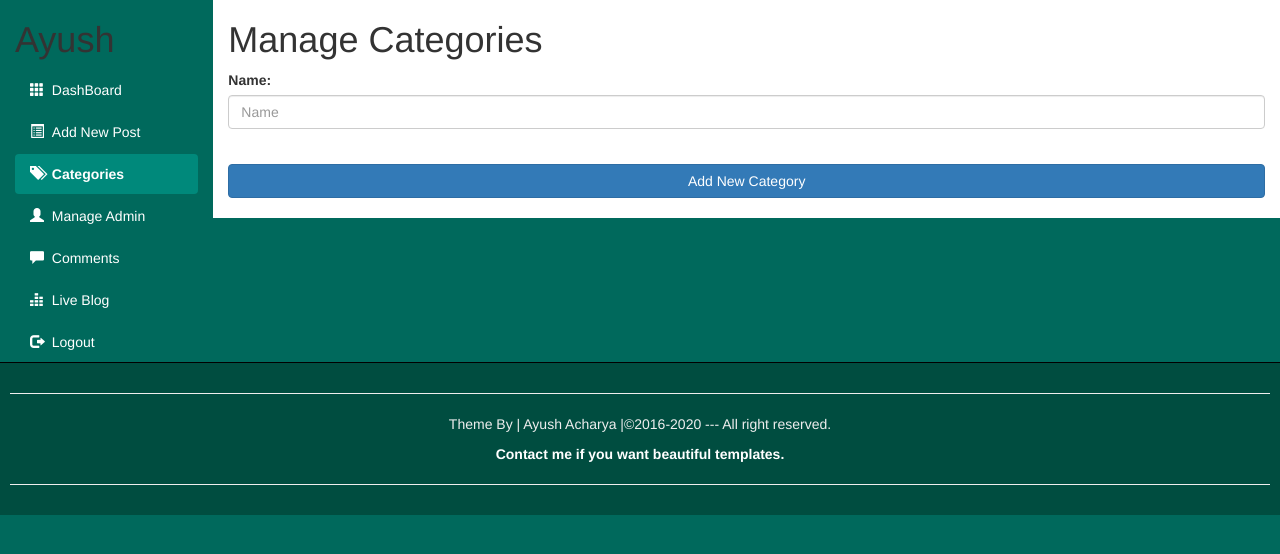
After one commit to ayush-acharya96/PHPCOURSE, a PHP site: page /PHPCMS/Categories.php in a window 1280 px wide. The commit adds this page. Shown: the top 554 px of the page. Run offline with PHP 8.4, Linux system fonts and the light colour scheme.

Commit message:
Category manager added

```diff
--- /dev/null
+++ b/PHPCMS/Categories.php
@@ -0,0 +1,87 @@
+<?php
+require_once("Include/DB.php");
+?>
+<?php
+if(isset($_POST["Submit"])){
+    $Category = mysqli_real_escape_string($_POST["Category"]);
+    $CurrentTime = time();
+    $DateTime = strftime("%B-%d-%Y %H:%M:%S",$CurrentTime);
+    $DateTime;
+    if(empty($Category)){
+        echo "All fields must be filed out";
+        header("Location:Dashboard.php");
+        exit;
+    }
+}
+?>
+<!DOCTYPE html>
+<html lang="en">
+<head>
+    <meta charset="UTF-8">
+    <title>Dashboard</title>
+    <link rel="stylesheet" href="css/bootstrap.min.css">
+    <script src="js/jquery-3.2.1.min.js"></script>
+    <script src="js/bootstrap.min.js"></script>
+    <link rel="stylesheet" href="css/adminstyle.css">
+</head>
+<body>
+<div class="container-fluid">
+    <div class="row">
+
+        <div class="col-sm-2">
+            <h1>Ayush</h1>
+            <ul id="side_menu" class="nav nav-pills nav-stacked">
+                <li><a href="Dashboard.php">
+                        <span class="glyphicon glyphicon-th"></span>
+                        &nbsp;DashBoard</a></li>
+                <li><a href="#">
+                        <span class="glyphicon glyphicon-list-alt"></span>
+                        &nbsp;Add New Post</a> </li>
+                <li class="active"><a href="Categories.php">
+                        <span class="glyphicon glyphicon-tags"></span>
+                        &nbsp;Categories</a> </li>
+                <li><a href="#">
+                        <span class="glyphicon glyphicon-user"></span>
+                        &nbsp;Manage Admin</a> </li>
+                <li><a href="#">
+                        <span class="glyphicon glyphicon-comment"></span>
+                        &nbsp;Comments</a> </li>
+                <li><a href="#">
+                        <span class="glyphicon glyphicon-equalizer"></span>
+                        &nbsp;Live Blog</a> </li>
+                <li><a href="#">
+                        <span class="glyphicon glyphicon-log-out"></span>
+                        &nbsp;Logout</a> </li>
+            </ul>
+
+
+        </div> <!-- Ending of side srea -->
+        <div class="col-sm-10">
+            <h1>Manage Categories</h1>
+            <form action="Categories.php" method="post">
+                <fieldset>
+                    <div class="form-group">
+                        <label for="categoryname">Name:</label>
+                        <input class="form-control" type="text" name="Category" id="categoryname" placeholder="Name">
+                    </div>
+                    <br>
+                    <input class="btn btn-primary btn-block" type="Submit" name="Submit" value="Add New Category">
+                    <br>
+                </fieldset>
+
+            </form>
+
+        </div><!-- ending of main area -->
+    </div><!-- ending of row -->
+</div><!-- ending of container fluid  -->
+<div id="Footer">
+    <hr><p>Theme By | Ayush Acharya |&copy;2016-2020 --- All right reserved.</p>
+    <a style="color:white; text-decoration: none; cursor: pointer; font-weight: bold;" href="http://ayushacharya.com" target="_blank">
+        <p>
+            Contact me if you want beautiful templates.
+        </p>
+    </a><hr>
+
+</div>
+</body>
+</html>
--- a/PHPCMS/css/adminstyle.css
+++ b/PHPCMS/css/adminstyle.css
@@ -19,3 +19,10 @@ body{
     font-weight: bold;
     display: block;
 }
+#Footer {
+    padding: 10px;
+    border-top: 1px solid black;
+    color: #eeeeee;
+    background-color: #004D40;
+    text-align: center;
+}
--- /dev/null
+++ b/PHPCMS/include/DB.php
@@ -0,0 +1,5 @@
+<?php
+$Connection = mysql_connect('localhost','root','');
+$ConnectingDB = mysql_select_db('phpcms',$Connection);
+
+?>
```
Also changed, not shown: PHPCMS/Dashboard.php (renamed from PHPCMS/dashboard.php, +10 -1 lines), PHPCMS/DateTime.php (added, +13 -0 lines), PHPCMS/Include/session.php (added, +16 -0 lines).
